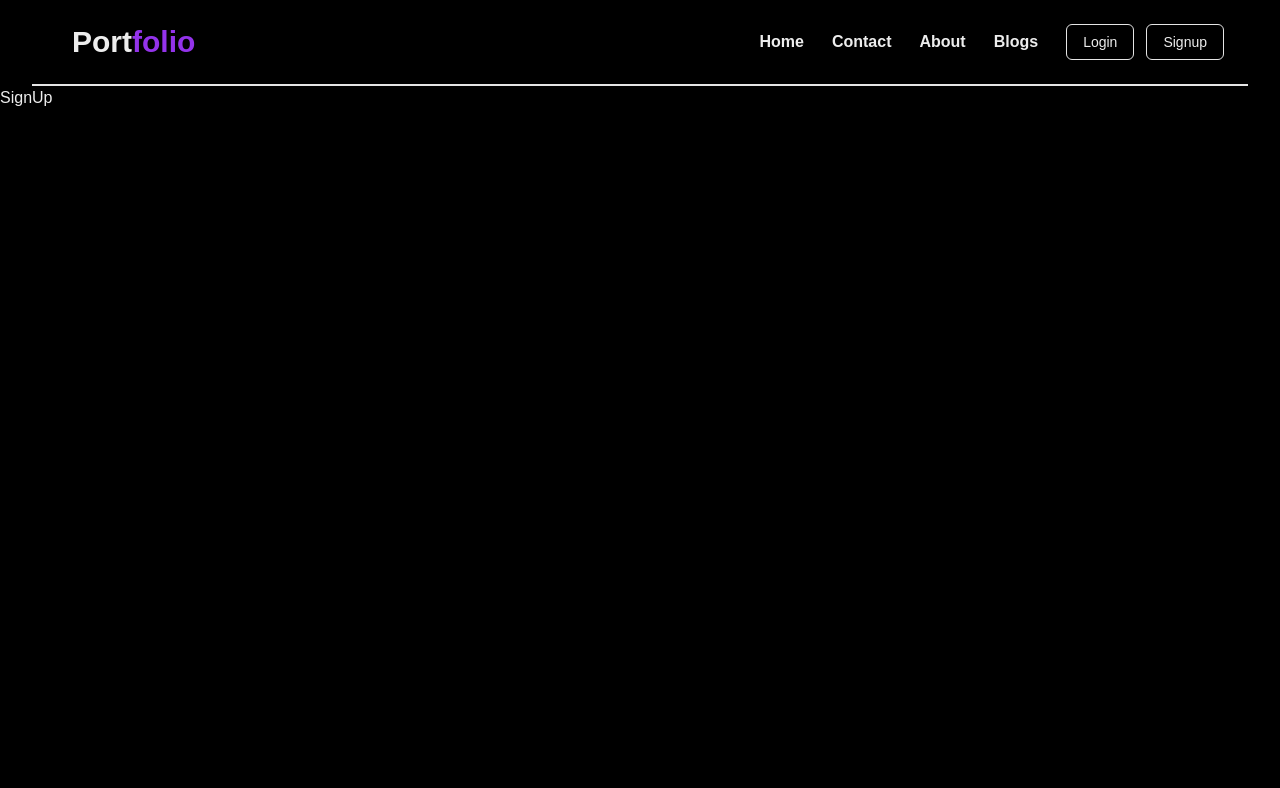
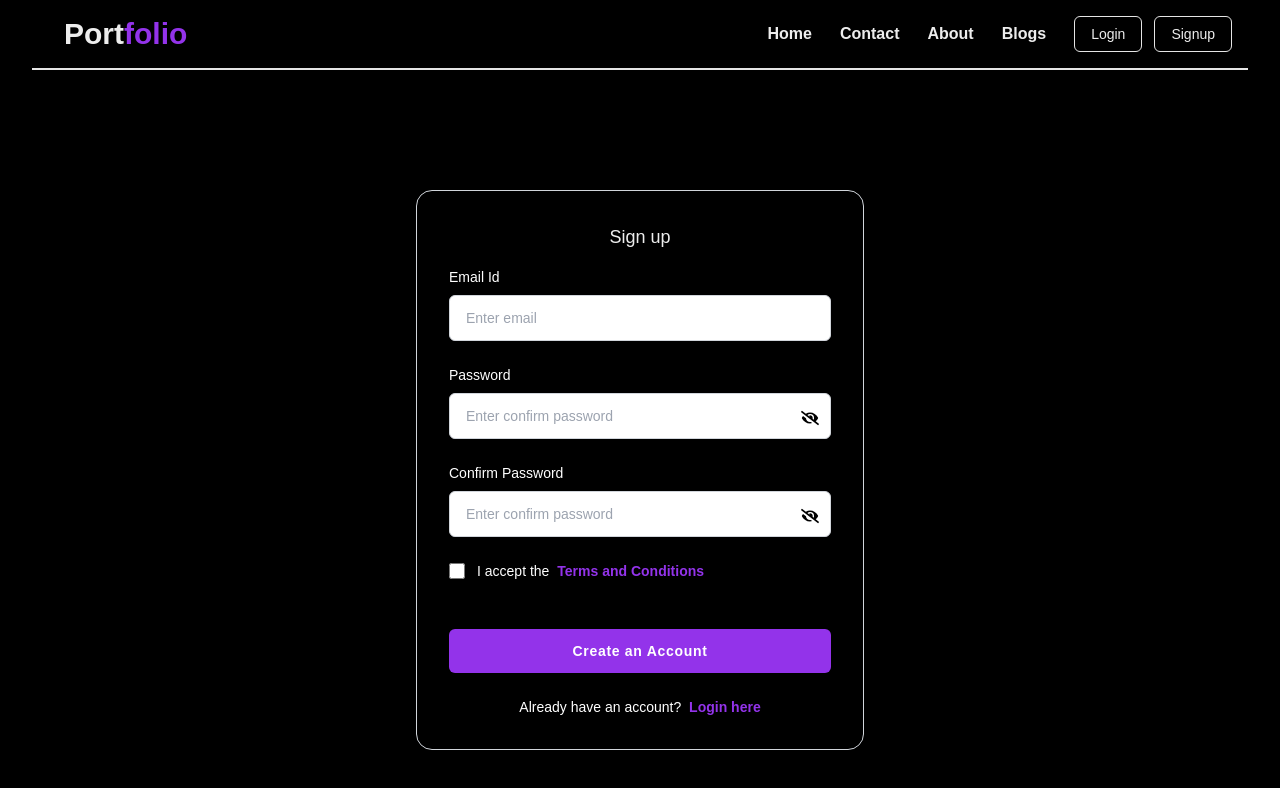
Before and after one commit to Amrit1100/Portfolio, a Next.js app: page /signup in a window 1280 px wide. Shown: the top 788 px of the page. Built offline with nearby package versions, Linux system fonts and the light colour scheme.

Commit message:
Created a Signup page and API

```diff
--- a/components/Navbar.js
+++ b/components/Navbar.js
@@ -16,7 +16,7 @@ import {
 
 const Navbar = () => {
   return (
-    <div className='flex p-6 justify-between w-[95vw] border-b-2 m-auto backdrop-blur-lg sticky top-0 z-20 items-center'>
+    <div className='flex p-4 justify-between w-[95vw] border-b-2 m-auto backdrop-blur-lg sticky top-0 z-20 items-center'>
       <div className="text-3xl font-bold mx-4">Port<span className='text-purple-600'>folio</span></div>
       <div className="hidden lg:flex gap-7 text-md font-semibold items-center justify-between">
         <Link href={"/"}><div className='transition-all hover:text-purple-600 hover:cursor-pointer'>Home</div></Link>
--- a/package.json
+++ b/package.json
@@ -25,6 +25,8 @@
     "react": "19.0.0-rc-66855b96-20241106",
     "react-dom": "19.0.0-rc-66855b96-20241106",
     "react-icons": "^5.3.0",
+    "react-toastify": "^10.0.6",
+    "react-top-loading-bar": "^2.3.1",
     "tailwind-merge": "^2.5.5",
     "tailwindcss-animate": "^1.0.7",
     "typed.js": "^2.1.0"
--- a/pages/_app.js
+++ b/pages/_app.js
@@ -1,10 +1,13 @@
 import Navbar from "@/components/Navbar";
 import "@/styles/globals.css";
+import { ToastContainer, toast } from 'react-toastify';
+import 'react-toastify/dist/ReactToastify.css';
 
 export default function App({ Component, pageProps }) {
   return <>
   <Navbar/>
   <Component {...pageProps} />
+  <ToastContainer />
 
   </>
 }
--- a/pages/addblog.js
+++ b/pages/addblog.js
@@ -32,9 +32,6 @@ const addblog = () => {
        <div><label htmlFor="content" className='text-lg text-white'>Content</label></div>
        <div><textarea id = "content" type="text" className='w-full p-4 rounded-lg bg-gray-800 text-white'/></div>
       </div>
-
-
-
     </div>
   )
 }
--- /dev/null
+++ b/pages/api/login.js
@@ -0,0 +1,10 @@
+export default function handler(req, res) {
+    if (req.method == "POST"){
+        let username = req.username
+        let password = req.password
+
+
+    }else{
+        res.status(400).json({error : "This type of request is not allowed."})
+    }
+  }
--- /dev/null
+++ b/pages/api/signup.js
@@ -0,0 +1,23 @@
+import client from "@/lib/mongodb"
+
+export default async function handler(req, res) {
+    if (req.method == "POST"){
+        let email = req.body.email
+        let password = req.body.password
+        client.connect()
+        let db = client.db("Portfolio")
+        let users = db.collection("Users")
+        let user = await users.findOne({email})
+        if (user){
+            res.json({"response" : "usernameExist"})
+        }else{
+            let x = await users.insertOne({email,password})
+            if (x.acknowledged){
+                res.status(200).json({"response" : "success"})
+            }
+        }
+
+    }else{
+        res.status(400).json({error : "This type of request is not allowed."})
+    }
+  }
--- a/pages/blogpost/[slug].js
+++ b/pages/blogpost/[slug].js
@@ -31,13 +31,13 @@ const Slug = () => {
   }
 
   return (
-    <div className="w-[70vw] mx-auto mt-10 p-6 rounded-lg">
-      <div className="flex items-center gap-7">
-        <div className="w-[150px] rounded-lg overflow-hidden">
+    <>    <div className="md:w-[70vw] w-[90vw] mx-auto mt-10 md:p-6 p-3 rounded-lg">
+      <div className="flex items-center gap-7 md:flex-nowrap flex-wrap justify-center md:justify-start">
+        <div className="md:w-[150px] w-[100px] rounded-lg overflow-hidden">
           <img src={blog.img} alt="" className="object-cover" />
         </div>
         <div>
-          <h1 className="text-3xl font-bold">{blog.title}</h1>
+          <h1 className="lg:text-3xl text-xl font-bold">{blog.title}</h1>
           <div className="flex items-center mt-4 gap-4">
             <div className="flex items-center gap-2">
               <div className="w-[30px] h-[30px] rounded-full overflow-hidden">
@@ -49,7 +49,10 @@ const Slug = () => {
           </div>
         </div>
       </div>
+      <div dangerouslySetInnerHTML={{__html : blog.content}} className='mt-8'></div>
     </div>
+    </>
+
   );
 };
 
--- a/pages/index.js
+++ b/pages/index.js
@@ -15,6 +15,7 @@ import { SiMongodb } from "react-icons/si";
 import Link from "next/link"
 import { SiNodedotjs } from "react-icons/si";
 import { SiExpress } from "react-icons/si";
+
 
 
 
--- a/pages/signup.js
+++ b/pages/signup.js
@@ -1,9 +1,77 @@
-import React from 'react'
+import React, { useState } from 'react'
+import { IoEyeSharp } from "react-icons/io5";
+import { FaEyeSlash } from "react-icons/fa";
+import { ToastContainer, toast } from 'react-toastify';
+  import 'react-toastify/dist/ReactToastify.css';
 
 const Signup = () => {
+  let [visibility, Setvisibility] = useState(false)
+  let [loading, Setloading] = useState(false)
+  let [email, Setemail] = useState()
+  let [password, Setpassword] = useState()
+  let [cpassword, Setcpassword] = useState()
+
+  const makeSignup = async()=>{
+    if (!email || !password || !cpassword){
+      toast.error("All fields required!", {autoClose : 2000})
+    }else if(password!=cpassword){
+      toast.error("Password's don't match", {autoClose : 2000})
+    }else{
+      Setloading(true)
+      let response = await fetch("/api/signup", {
+        method : "POST",
+        headers : {"Content-Type" : "application/json"},
+        body : JSON.stringify({email,password})
+      })
+      let message = await response.json()
+      Setloading(false)
+      if (message.response == "usernameExist"){
+        toast.error("This email id already have account", {autoClose: 3000})
+      }else{
+        toast.success("Success", {autoClose:2000})
+      }
+    }
+  }
   return (
     <div>
-      SignUp
+      <div className="flex flex-col justify-center font-[sans-serif] sm:h-screen p-4">
+      <div className="max-w-md w-full mx-auto border border-gray-300 rounded-2xl p-8">
+        <div className="text-center mb-4">
+          <h1 className='text-lg'>Sign up</h1>
+        </div>
+
+        <form>
+          <div className="space-y-6">
+            <div>
+              <label className="text-white text-sm mb-2 block">Email Id</label>
+              <input onChange = {(e)=>{Setemail(e.target.value)}} value = {email} name="email" type="text" className="text-black bg-white border border-gray-300 w-full text-sm px-4 py-3 rounded-md outline-purple-500" placeholder="Enter email" />
+            </div>
+            <div>
+              <label className="text-white text-sm mb-2 block">Password</label>
+              <span className='relative flex'><input value = {password} onChange = {(e)=>{Setpassword(e.target.value)}} name="password" type={visibility?"text":"password"} className="text-black bg-white border border-gray-300 w-full text-sm px-4 py-3 rounded-md outline-purple-500" placeholder="Enter confirm password" />{visibility?<IoEyeSharp className='absolute right-3 text-black top-4 cursor-pointer text-lg' onClick={()=>{Setvisibility(false)}}/>:<FaEyeSlash onClick={()=>{Setvisibility(true)}} className='absolute right-3 text-black top-4 cursor-pointer text-lg'/>}</span>
+            </div>
+            <div>
+              <label className="text-white text-sm mb-2 block">Confirm Password</label>
+              <span className='relative flex'><input value = {cpassword} onChange = {(e)=>{Setcpassword(e.target.value)}} name="cpassword" type={visibility?"text":"password"} className="text-black bg-white border border-gray-300 w-full text-sm px-4 py-3 rounded-md outline-purple-500" placeholder="Enter confirm password" />{visibility?<IoEyeSharp className='absolute right-3 text-black top-4 cursor-pointer text-lg' onClick={()=>{Setvisibility(false)}}/>:<FaEyeSlash onClick={()=>{Setvisibility(true)}} className='absolute right-3 text-black top-4 cursor-pointer text-lg'/>}</span>
+            </div>
+
+            <div className="flex items-center">
+              <input id="remember-me" name="remember-me" type="checkbox" className="h-4 w-4 shrink-0 text-purple-600 focus:ring-purple-500 border-gray-300 rounded" />
+              <label for="remember-me" className="text-white ml-3 block text-sm">
+                I accept the <a href="/" className="text-purple-600 font-semibold hover:underline ml-1">Terms and Conditions</a>
+              </label>
+            </div>
+          </div>
+
+          <div className="!mt-12">
+            <button onClick = {makeSignup} type="button" className="w-full py-3 px-4 text-sm tracking-wider font-semibold rounded-md text-white bg-purple-600 hover:bg-purple-700 focus:outline-none">
+              <span>{loading?<span>Please Wait...</span>:<span>Create an Account</span>}</span>
+            </button>
+          </div>
+          <p className="text-white text-sm mt-6 text-center">Already have an account? <a href="javascript:void(0);" className="text-purple-600 font-semibold hover:underline ml-1">Login here</a></p>
+        </form>
+      </div>
+    </div>
     </div>
   )
 }
```
Also changed, not shown: 1 other file (tests, documents, lock files or other folders).
